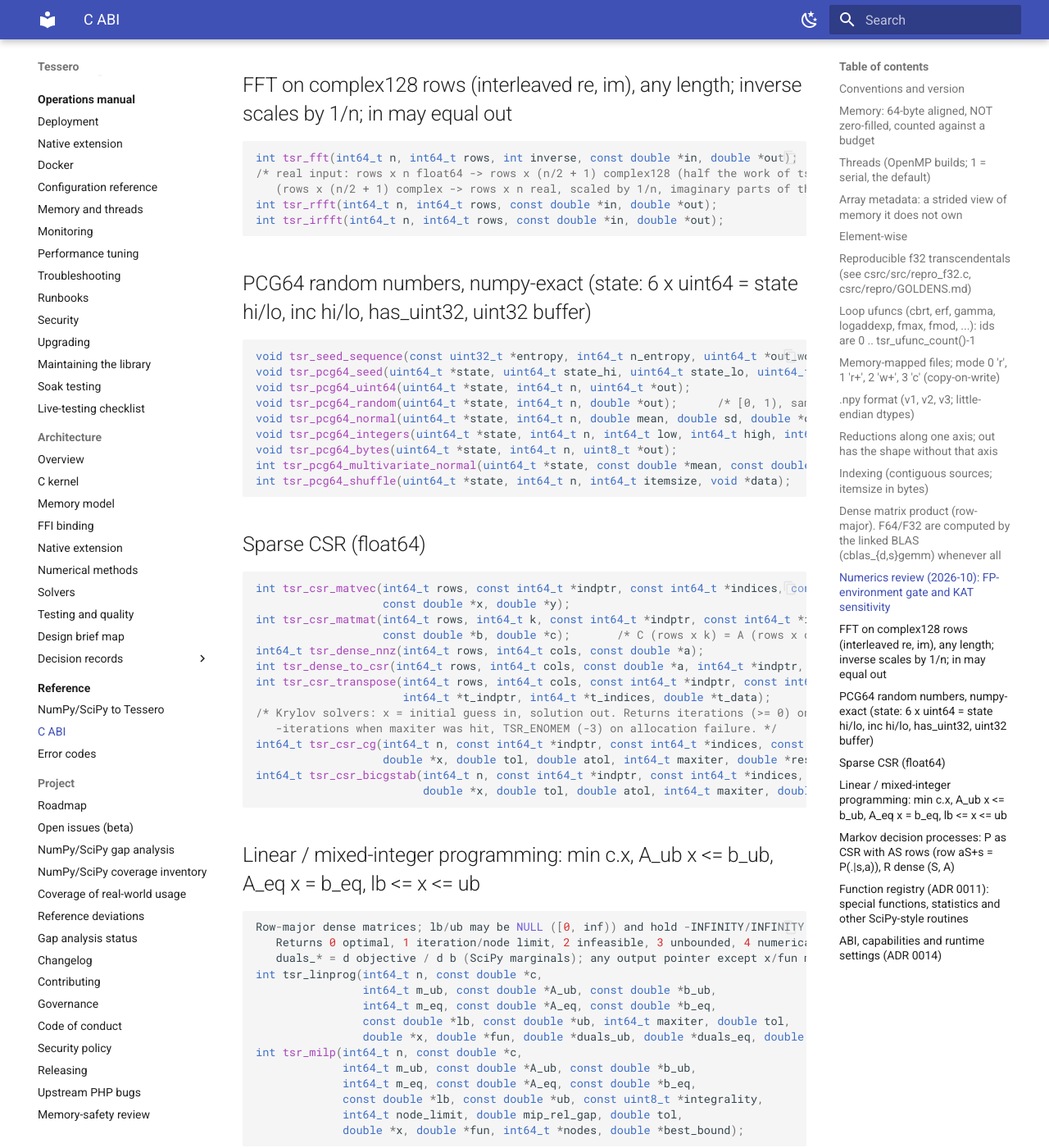
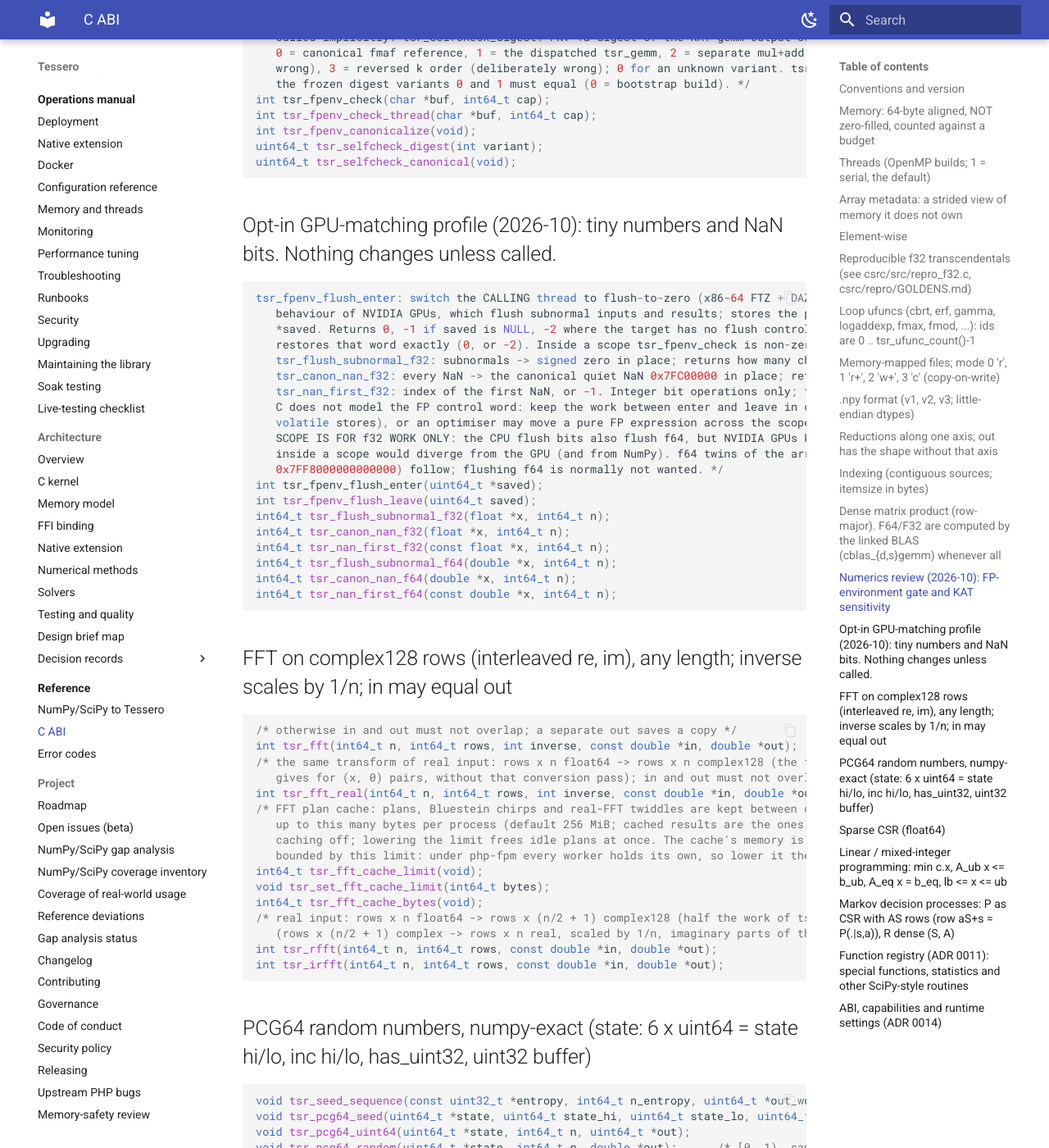
Before and after one commit to DMJ-CV-91913/tessero, an MkDocs documentation site: the page built from docs/reference/api/c-abi.md, in a window 1280 px wide and 1400 px high, scrolled down 5321 px. Shown: the whole window at 82% size. Built offline with MkDocs 1.6.1 and Material for MkDocs 9.7.7, drawn with Linux system fonts in a browser that asks for light colours; some of the changed text lies outside the part shown.

Commit message:
fix(ci): pascal in O(n^2) (fuzz timeout), regenerate the API reference and api.json
Two of CI's failing jobs, both older than today's work:

- fuzz (standalone driver, seed 1): input 12636 to the routines target asked slinalg.pascal for a large
  order and ran past the 25 s limit. Every entry was a separate O(n) binomial product (O(n^3) per call).
  Entries now come from one sl_binom_row per row (lower; upper is its transpose) or per anti-diagonal
  i + j = k (symmetric), the routine invpascal already uses and documents as bit-identical to sl_binom.
  pascal(2000): symmetric 12.3 s -> 0.19 s, lower/upper 3.6 s -> 0.16 s. 266 cases (n = 0..80, 100, 257,
  600, 1029-1031, 2000, all three kinds, plus both error paths) are byte-identical to the previous build,
  and the routines target now completes its 200000 runs with no failures.
- docs ("API reference is up to date"): docs/reference/api predated the GPU-matching fp profile, the repro
  log/sqrt/pow functions and today's additions; tools/parity/api.json also predated the I/O readers'
  size-limit parameters. Both regenerated with PHP 8.4, the CI job's version. The FFT section title in
  tessero.h is back on one line (the generator reads one-line section titles); the overlap note moved to
  the comment below it. docs/project/numpy-scipy-coverage.md regenerates unchanged.

Verified: C tests 796/0; parity 1845/0 on FFI and ext with 0 warnings; guide examples 95/0.

Co-Authored-By: Claude Opus 5.5 <noreply@anthropic.com>

````diff
--- a/docs/reference/api/c-abi.md
+++ b/docs/reference/api/c-abi.md
@@ -24,6 +24,10 @@
  */
 
 const char *tsr_version(void);
+/* The git commit the library was built from (40 hex digits, "-dirty" appended when csrc/ had uncommitted changes),
+   or "unknown" for a build outside a git checkout without TSR_BUILD_COMMIT set (csrc/Makefile). tsr_version names
+   the release only; this tells two builds of the same release apart. */
+const char *tsr_build_commit(void);
 int tsr_simd_level(void);                 /* 0 baseline, 1 AVX2 (x86-64-v3), 2 AVX-512 (x86-64-v4), 3 NEON */
 ```
 
@@ -107,6 +111,9 @@ int tsr_repro_rsqrt_f32(int64_t n, const float *x, float *y);   /* 1/sqrt(x) */
 int tsr_repro_exp2_f32 (int64_t n, const float *x, float *y);   /* 2^x       */
 int tsr_repro_exp_f32  (int64_t n, const float *x, float *y);   /* e^x       */
 int tsr_repro_erf_f32  (int64_t n, const float *x, float *y);   /* erf(x)    */
+int tsr_repro_log_f32  (int64_t n, const float *x, float *y);   /* ln(x)     */
+int tsr_repro_sqrt_f32 (int64_t n, const float *x, float *y);   /* sqrt(x)   */
+int tsr_repro_pow_f32  (int64_t n, const float *x, float a, float *y);   /* x^a */
 int tsr_repro_recip_f32(int64_t n, const float *x, float *y);   /* 1/x, any f32 input */
 int tsr_repro_tanh_f32 (int64_t n, const float *x, float *y);   /* tanh(x)   */
 /* composites: one definition of the composition, mirrored by the Talario GPU shaders */
@@ -173,6 +180,8 @@ int64_t tsr_npy_write_header(int dtype, int32_t ndim, const int64_t *shape, int
 ```c
 int tsr_reduce(int op, int dtype, int32_t ndim, const int64_t *shape, const void *in, const int64_t *sin,
                int32_t axis, int out_dtype, void *out, const int64_t *sout);
+/* mean and M2 (sum of squared deviations) along axis, as numpy.mean / numpy.var compute them; m2 and sm2 may be NULL
+   when only the mean is wanted, which skips the second pass */
 int tsr_moments(int dtype, int32_t ndim, const int64_t *shape, const void *in, const int64_t *sin,
                 int32_t axis, double *mean, const int64_t *smean, double *m2, const int64_t *sm2);
 ```
@@ -248,10 +257,46 @@ uint64_t tsr_selfcheck_digest(int variant);
 uint64_t tsr_selfcheck_canonical(void);
 ```
 
+## Opt-in GPU-matching profile (2026-10): tiny numbers and NaN bits. Nothing changes unless called.
+
+```c
+tsr_fpenv_flush_enter: switch the CALLING thread to flush-to-zero (x86-64 FTZ + DAZ, aarch64 FPCR.FZ), the
+   behaviour of NVIDIA GPUs, which flush subnormal inputs and results; stores the previous control word in
+   *saved. Returns 0, -1 if saved is NULL, -2 where the target has no flush control. tsr_fpenv_flush_leave:
+   restores that word exactly (0, or -2). Inside a scope tsr_fpenv_check is non-zero and tsr_selfcheck is -6.
+   tsr_flush_subnormal_f32: subnormals -> signed zero in place; returns how many changed.
+   tsr_canon_nan_f32: every NaN -> the canonical quiet NaN 0x7FC00000 in place; returns how many changed.
+   tsr_nan_first_f32: index of the first NaN, or -1. Integer bit operations only; the caller owns x.
+   C does not model the FP control word: keep the work between enter and leave in called functions (or behind
+   volatile stores), or an optimiser may move a pure FP expression across the scope boundary.
+   SCOPE IS FOR f32 WORK ONLY: the CPU flush bits also flush f64, but NVIDIA GPUs keep f64 subnormals, so f64
+   inside a scope would diverge from the GPU (and from NumPy). f64 twins of the array helpers (NaN
+   0x7FF8000000000000) follow; flushing f64 is normally not wanted. */
+int tsr_fpenv_flush_enter(uint64_t *saved);
+int tsr_fpenv_flush_leave(uint64_t saved);
+int64_t tsr_flush_subnormal_f32(float *x, int64_t n);
+int64_t tsr_canon_nan_f32(float *x, int64_t n);
+int64_t tsr_nan_first_f32(const float *x, int64_t n);
+int64_t tsr_flush_subnormal_f64(double *x, int64_t n);
+int64_t tsr_canon_nan_f64(double *x, int64_t n);
+int64_t tsr_nan_first_f64(const double *x, int64_t n);
+```
+
 ## FFT on complex128 rows (interleaved re, im), any length; inverse scales by 1/n; in may equal out
 
 ```c
+/* otherwise in and out must not overlap; a separate out saves a copy */
 int tsr_fft(int64_t n, int64_t rows, int inverse, const double *in, double *out);
+/* the same transform of real input: rows x n float64 -> rows x n complex128 (the full spectrum, bit for bit what tsr_fft
+   gives for (x, 0) pairs, without that conversion pass); in and out must not overlap */
+int tsr_fft_real(int64_t n, int64_t rows, int inverse, const double *in, double *out);
+/* FFT plan cache: plans, Bluestein chirps and real-FFT twiddles are kept between calls, least recently used out first,
+   up to this many bytes per process (default 256 MiB; cached results are the ones a fresh build gives). 0 turns
+   caching off; lowering the limit frees idle plans at once. The cache's memory is outside tsr_set_budget's budget and
+   bounded by this limit: under php-fpm every worker holds its own, so lower it there. tsr_fft_cache_bytes: held now. */
+int64_t tsr_fft_cache_limit(void);
+void tsr_set_fft_cache_limit(int64_t bytes);
+int64_t tsr_fft_cache_bytes(void);
 /* real input: rows x n float64 -> rows x (n/2 + 1) complex128 (half the work of tsr_fft); irfft is the inverse
    (rows x (n/2 + 1) complex -> rows x n real, scaled by 1/n, imaginary parts of the DC/Nyquist bins ignored) */
 int tsr_rfft(int64_t n, int64_t rows, const double *in, double *out);
````
Also changed, not shown: CHANGELOG.md (+5 -0 lines), docs/reference/api/tessero-ext-engine.md (+18 -0 lines), docs/reference/api/tessero-native-blas.md (+1 -0 lines), docs/reference/api/tessero-native-library.md (+10 -0 lines), docs/reference/api/tessero-tessero.md (+24 -0 lines), 5 other files.
